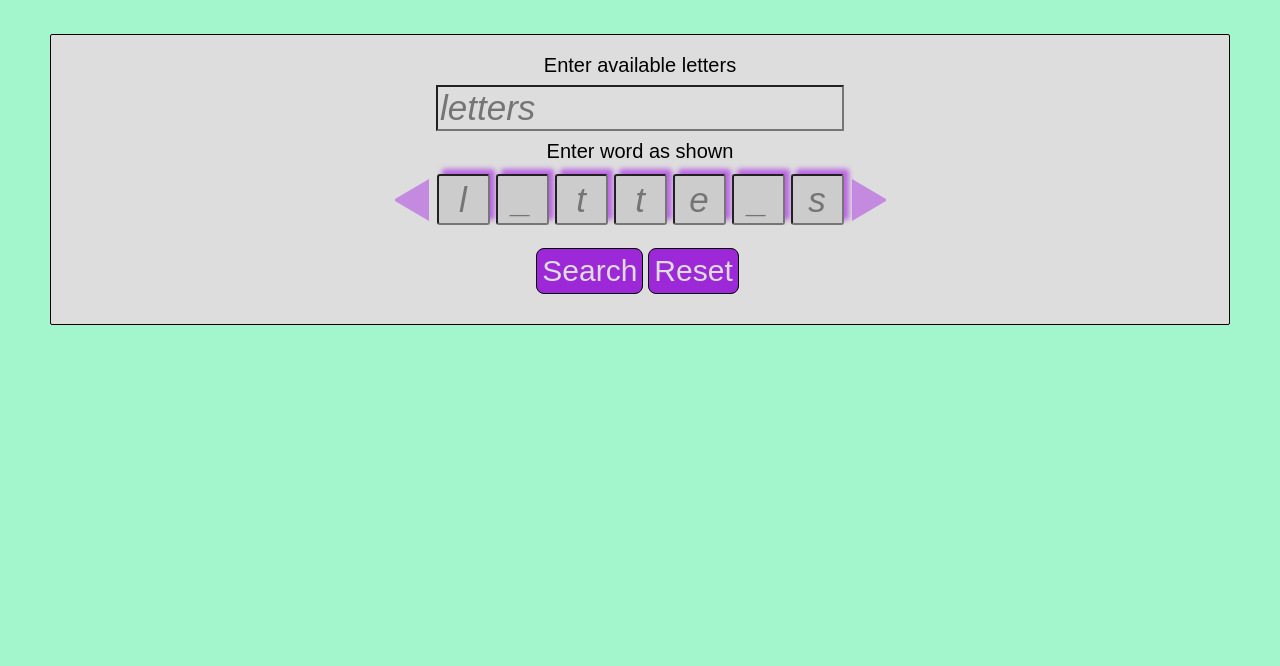
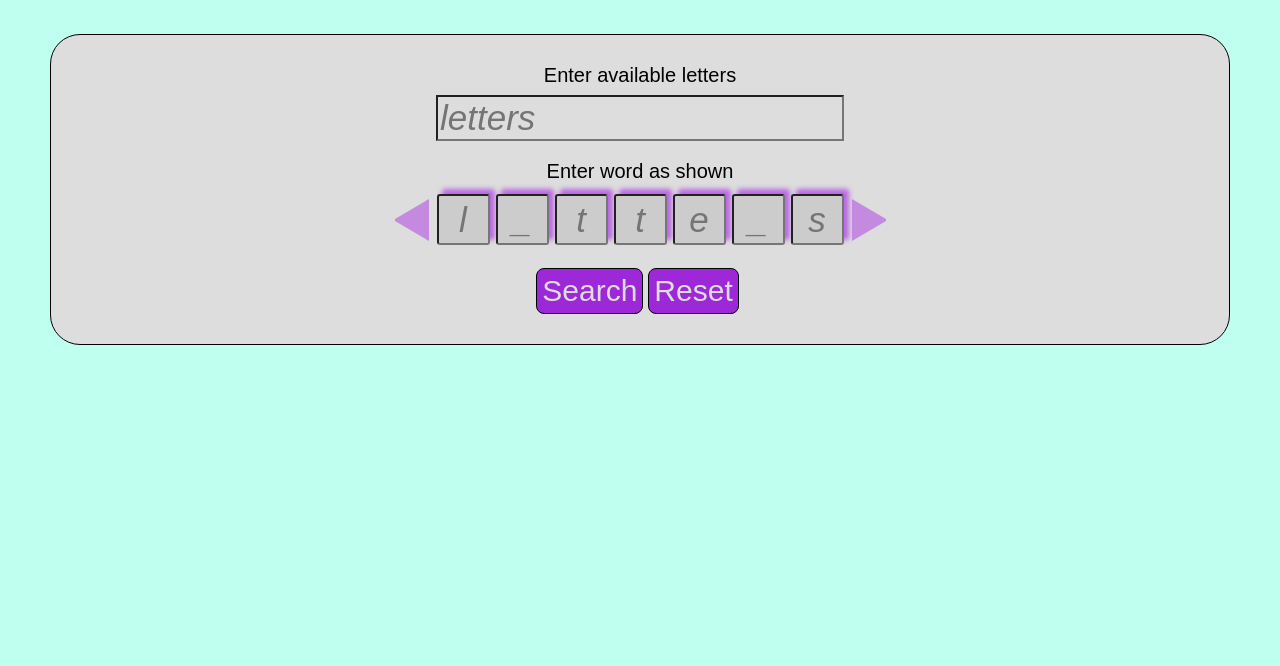
Before and after one commit to 1anderson2jacob/word-finder-frontend, a plain HTML site: page index.html in a window 1280 px wide. Shown: the part 134-800 px from the top of the page. Drawn offline with Linux system fonts and the light colour scheme.

Commit message:
lightened background color, changed main element to have bigger border-radius, added some padding in the results

```diff
--- a/styles/styles.css
+++ b/styles/styles.css
@@ -7,7 +7,8 @@ header {
 }
 
 body {
-  background-color: #a3f5cc;
+  /* background-color: #a3f5cc; */
+  background-color: #bfffef;
 
 }
 
@@ -16,7 +17,7 @@ main {
   margin-right: 50px;
   background-color: #dddddd;
   border: 1px solid black;
-  border-radius: 2px;
+  border-radius: 30px;
   padding: 10px;
 }
 
@@ -30,6 +31,7 @@ h1 {
 h2 {
   font-family: sans-serif;
   font-size: 20px;
+  margin-top: 10px;
 }
 
 h3 {
@@ -116,7 +118,7 @@ h3 {
   font-family: sans-serif;
   font-size: 28px;
   display: inline-block;
-  padding: 1px;
+  padding: 2px;
   margin: 3px;
   font-family: sans-serif;
   border: 1px solid black;
```
